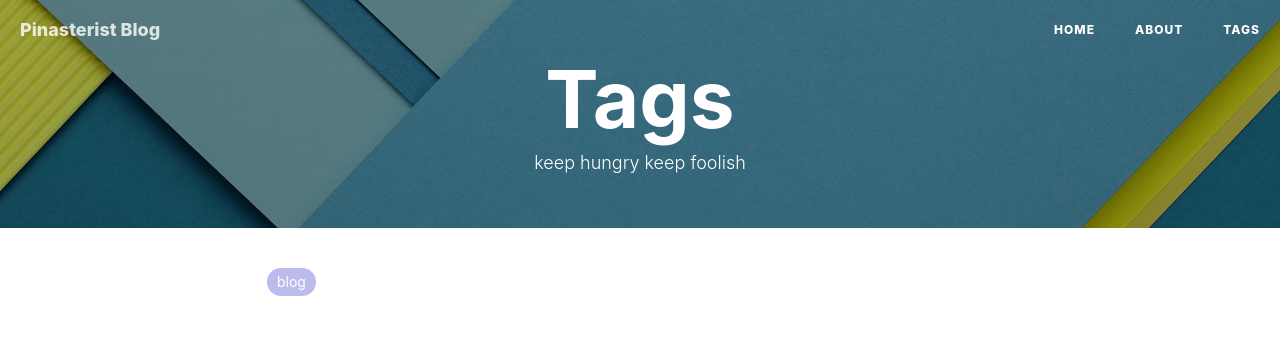
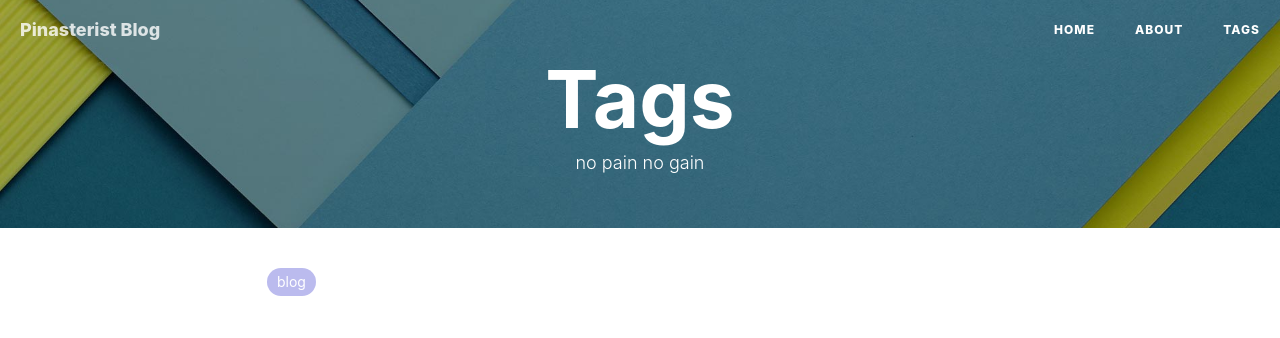
Before and after one commit to pinasterist/pinasterist.github.io, a Jekyll site: the page built from tags.html, in a window 1280 px wide. Shown: the top 338 px of the page. Built offline with Jekyll 4.4.1, drawn with Linux system fonts in a browser that asks for light colours; nearby versions of some CDN libraries; comment, search, counter and statistics services are not loaded.

Commit message:
update personal information.

```diff
--- a/tags.html
+++ b/tags.html
@@ -1,7 +1,7 @@
 ---
 title: Tags
 layout: default
-description: keep hungry keep foolish
+description: no pain no gain
 header-img: "img/tag-bg.jpg"
 ---
 
```
Also changed, not shown: package.json (+5 -5 lines).
